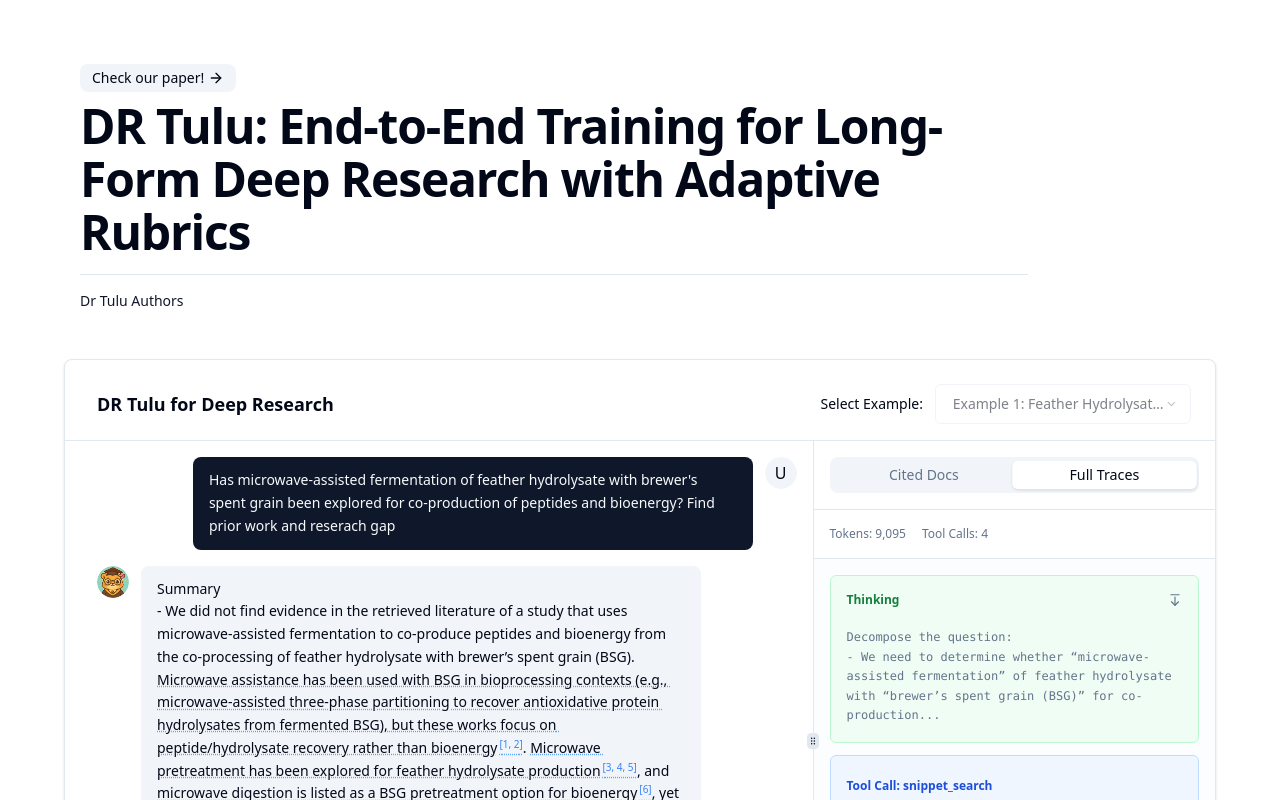
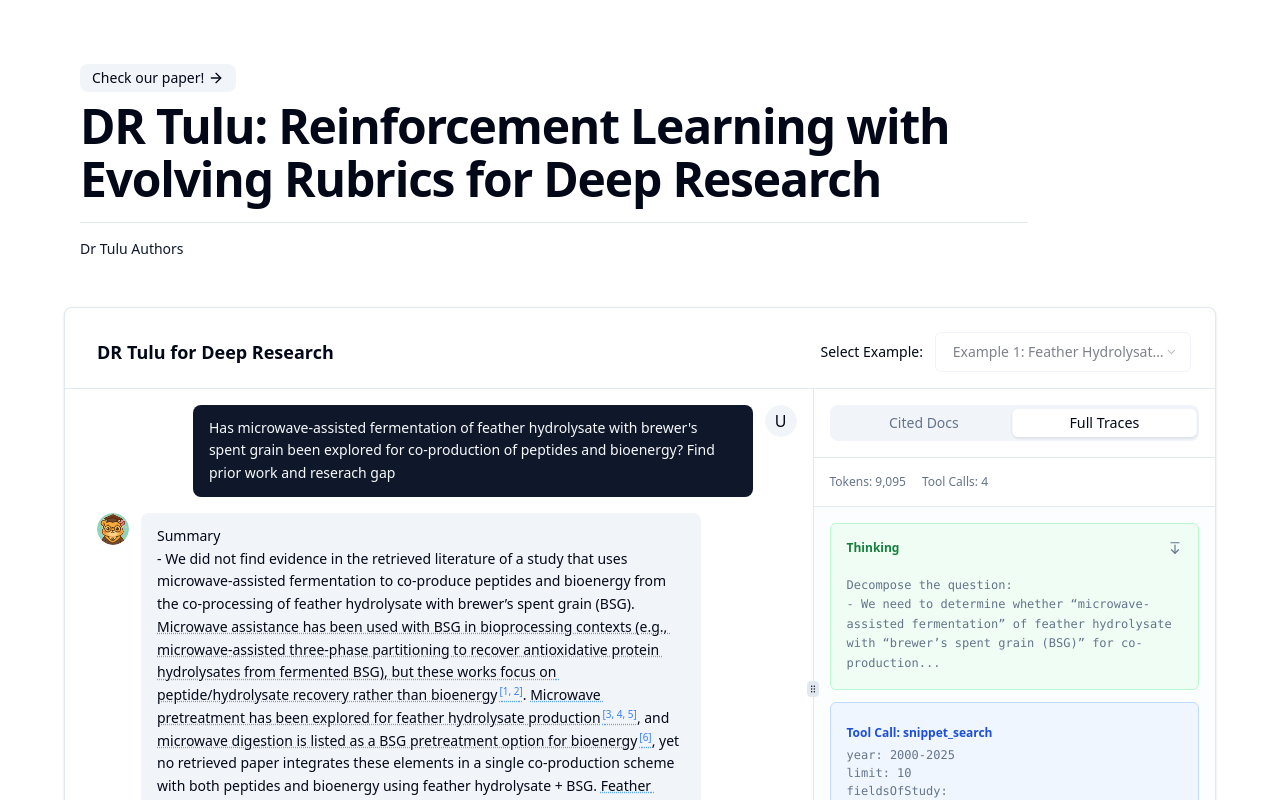
Before and after one commit to dr-tulu/dr-tulu.github.io, a Next.js app: page / in a window 1280 px wide. Shown: the top 800 px of the page. Built offline with nearby package versions, Linux system fonts and the light colour scheme.

Commit message:
change title

```diff
--- a/src/app/page.tsx
+++ b/src/app/page.tsx
@@ -59,7 +59,7 @@ import {
 import { cn } from "@/lib/utils";
 
 const TITLE =
-  "DR Tulu: End-to-End Training for Long-Form Deep Research with Adaptive Rubrics";
+  "DR Tulu: Reinforcement Learning with Evolving Rubrics for Deep Research";
 
 const BASE_PATH = "";
 
```
